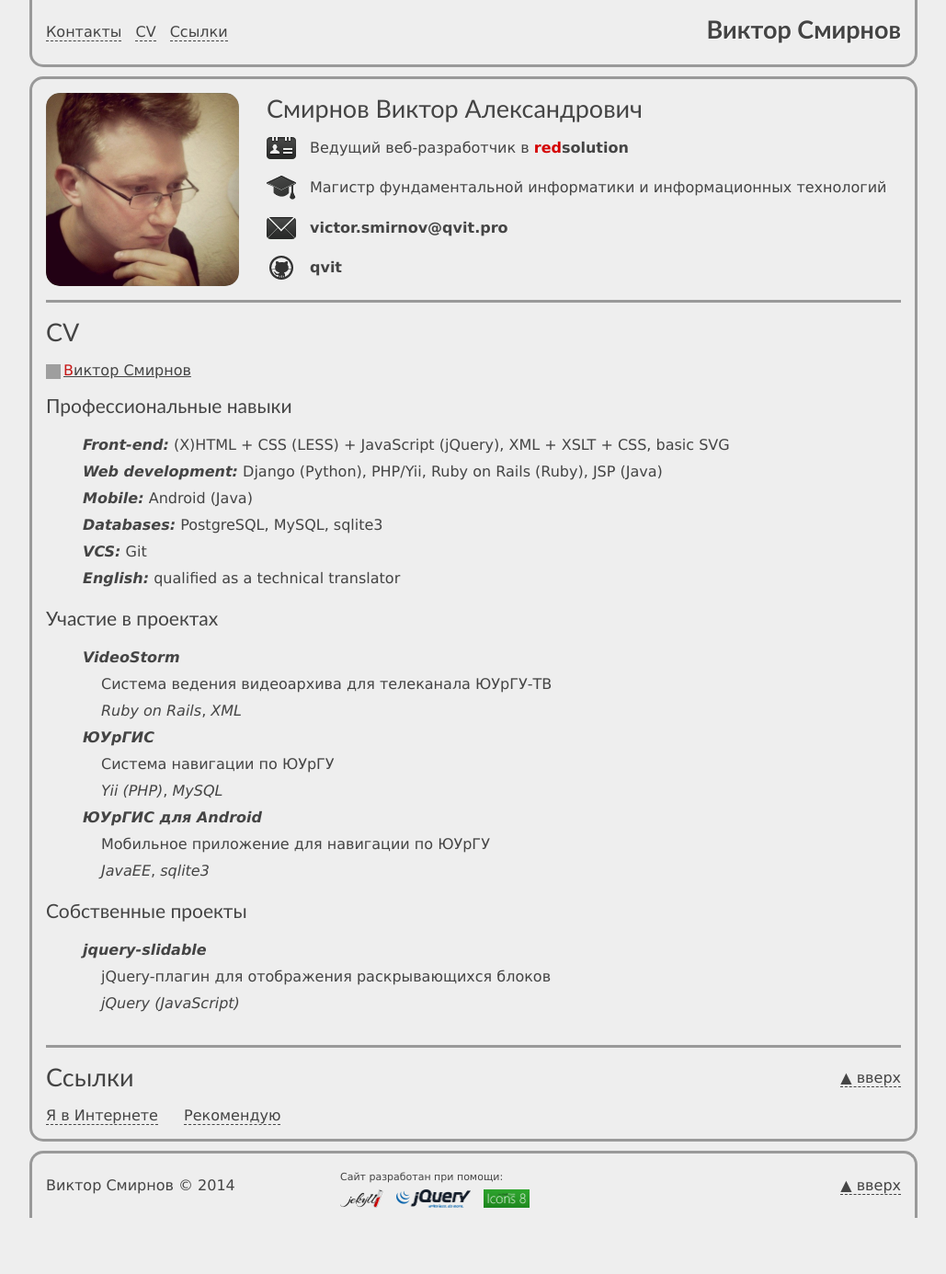
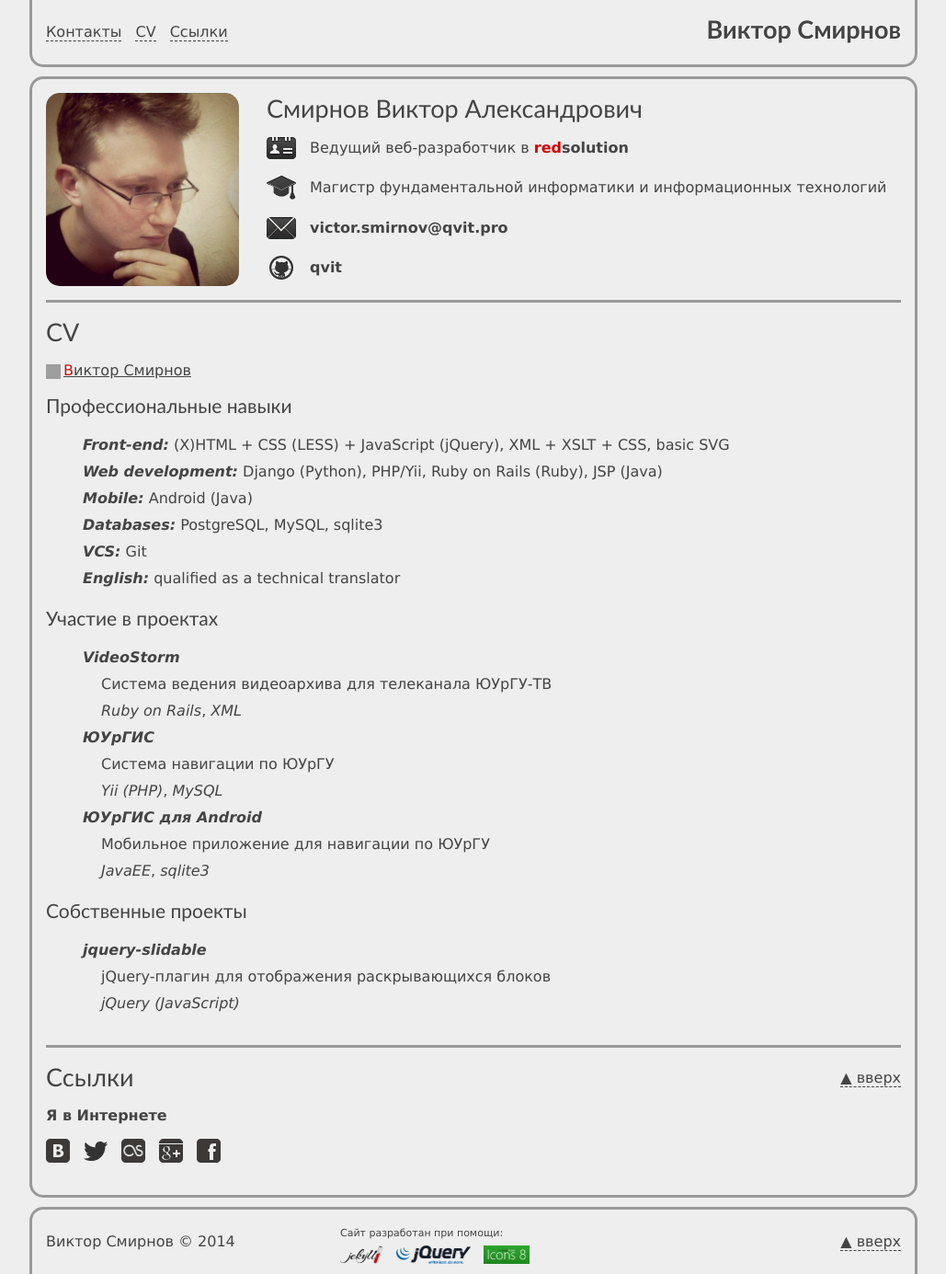
Before and after one commit to qvit/qvit.github.io, a Jekyll site: the page built from index.html, in a window 1280 px wide. Shown: the whole page at 92% size, without its empty margins (125-1154 px from the left). Built offline with Jekyll 4.4.1, drawn with Linux system fonts in a browser that asks for light colours; nearby versions of some CDN libraries; comment, search, counter and statistics services are not loaded; before the commit the page ends 1324 px from its top, so only the background shows below that; grey boxes are pictures that could not be loaded.

Commit message:
- Убрал рекомендации из раздела Ссылки

```diff
--- a/_includes/links.html
+++ b/_includes/links.html
@@ -2,14 +2,11 @@
 	<div class="up"><a class="dashed" href="#top">▲ вверх</a></div>
 	<h1>Ссылки</h1>
 	<div class="contents">
-		<span class="tab" id="tab-profiles" title="Показать">
-			<span class="dashed">Я в Интернете</span>
-		</span>
-		<span class="tab" id="tab-recommendations" title="Показать">
-			<span class="dashed">Рекомендую</span>
+		<span class="tab active" id="tab-profiles" title="Показать">
+			<span>Я в Интернете</span>
 		</span>
 		<!--[if IE 8]><div></div><![endif]-->
-		<div class="tabbed" id="tabbed-profiles">
+		<div class="tabbed active" id="tabbed-profiles">
 			<a class="plain" href="http://vk.com/victor_smirnov" title="В Контакте" target="_blank">
 				<img src="/img/vk.png" alt="vk"/>
 			</a>
@@ -26,60 +23,5 @@
 				<img src="/img/facebook.png" alt="facebook"/>
 			</a>
 		</div>
-		<div class="tabbed" id="tabbed-recommendations">
-			<script type="text/javascript">
-				function showOverlay() {
-					$("#overlay").show();
-				}
-
-				function hideOverlay() {
-					$("#overlay").hide();
-				}
-
-				$(function () {
-
-					$(".caller").click(function (event) {
-						event.preventDefault();
-						showOverlay();
-						var self = $(this);
-						var popup_id = "#" + $.trim(self.attr("id")).split("-")[0] + "-popup";
-						$(popup_id).show();
-					});
-
-					$("#overlay, .close-popup").click(function () {
-						$(".popup").hide();
-						hideOverlay();
-					});
-				});
-			</script>
-			<a id="sugarsync-activator" class="caller plain" href="http://goo.gl/8Ykc0" title="Подробнее..." target="_blank">
-				<img src="/img/sugarsync26.png" alt="sugarsync"/>
-			</a>
-			<a id="cloud9-activator" class="caller plain" href="https://c9.io/" title="Подробнее..." target="_blank">
-				<img src="/img/c926.png" alt="cloud9"/>
-			</a>
-			<div id="sugarsync-popup" class="popup">
-				<img src="/img/close.png" class="close-popup" alt="close" title="Закрыть"/>
-				<img src="/img/sugarsync-logo.png" alt="SugarSync"/>
-				<p>
-					Бесплатный сервис для хранения и синхронизации файлов.
-					По <a href="http://goo.gl/8Ykc0" target="_blank">данной ссылке</a> при регистрации получите на 500 МБ больше места на облаке.
-				</p>
-				<p>
-					<a href="https://www.sugarsync.com/" target="_blank">Подробнее</a>
-				</p>
-			</div>
-			<div id="cloud9-popup" class="popup">
-				<img src="/img/close.png" class="close-popup" alt="close" title="Закрыть"/>
-				<img src="/img/cloud9-logo.png" alt="Cloud9 IDE"/>
-				<p>
-					Облачная IDE с широким функционалом.
-					Возможна привязка к аккаунтам на GitHub и Bitbucket.
-				</p>
-				<p>
-					<a href="https://c9.io/" target="_blank">Подробнее</a>
-				</p>
-			</div>
-		</div>
 	</div>
 </div>
```
